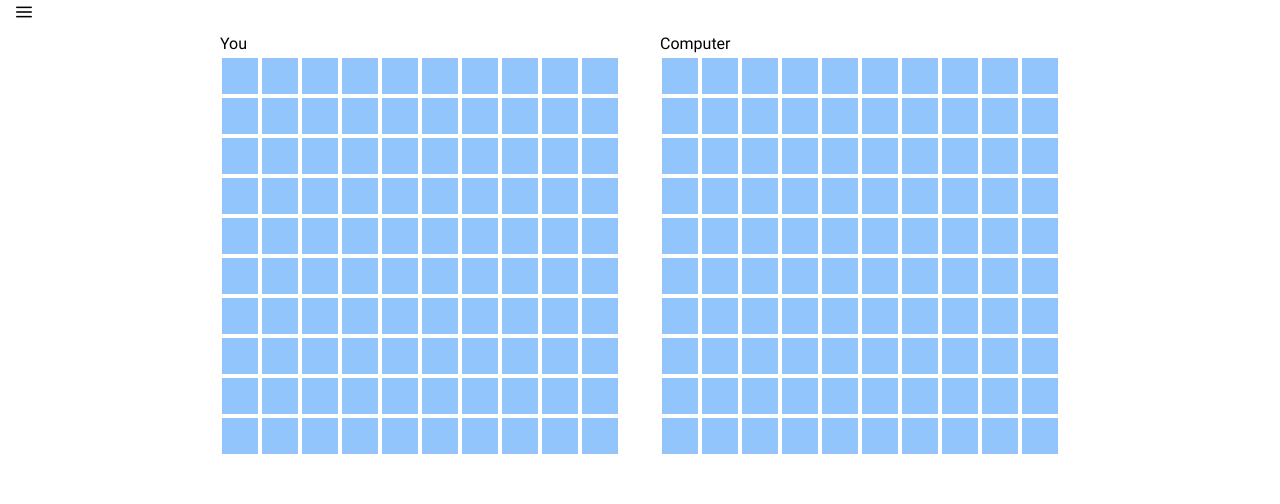
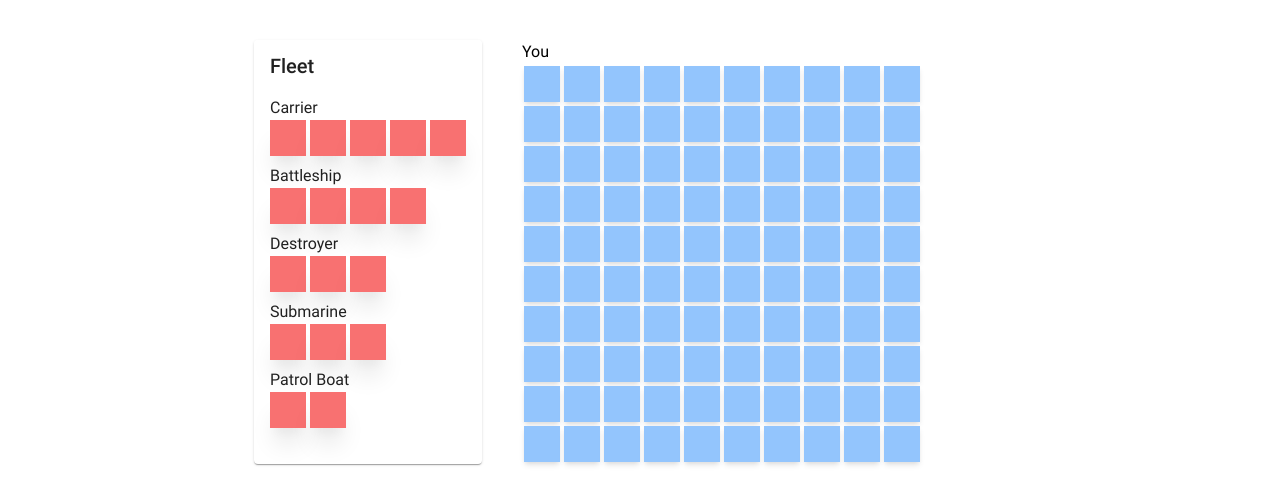
Before and after one commit to JakeTurner96/battleships, a Vue app: page / in a window 1280 px wide. Shown: the top 504 px of the page. Built offline with nearby package versions, Linux system fonts and the light colour scheme.

Commit message:
Implemented basic make move logic for ai

```diff
--- a/package.json
+++ b/package.json
@@ -26,13 +26,13 @@
     "@vue/compiler-sfc": "^3.0.0",
     "@vue/eslint-config-prettier": "^6.0.0",
     "@vue/eslint-config-typescript": "^7.0.0",
-    "autoprefixer": "^9.8.6",
+    "autoprefixer": "^9.8.8",
     "eslint": "^6.7.2",
     "eslint-plugin-prettier": "^3.3.1",
     "eslint-plugin-vue": "^7.0.0",
-    "postcss": "^7.0.36",
+    "postcss": "^7.0.39",
     "prettier": "^2.2.1",
-    "tailwindcss": "npm:@tailwindcss/postcss7-compat@^2.2.14",
+    "tailwindcss": "npm:@tailwindcss/postcss7-compat@^2.2.17",
     "typescript": "~4.1.5"
   },
   "eslintConfig": {
--- a/src/ai/ai.ts
+++ b/src/ai/ai.ts
@@ -75,11 +75,43 @@ export const useAiService = () => {
         return canPlace;
     };
 
+    const makeMove = async (selectedCell: any, grid: any) => {
+        const cell = grid.find((e: any) => e.id == selectedCell);
+        console.log(cell);
+        console.log(grid);
+        if (cell.isSelected) {
+            console.log();
+            // var hitAudio = new Audio(require("@/resources/audio/oof.mp3"));
+            // hitAudio.play();
+            cell.isDestroyed = true;
+        } else {
+            // var missAudio = new Audio(
+            //     require("@/resources/audio/splash.mp3")
+            // );
+            // missAudio.play();
+            cell.isMiss = true;
+        }
+    };
+
+    const aiMakeMove = (grid: any, previousMoves: any) => {
+        const cell = Math.floor(Math.random() * 100) + 1;
+        const found = previousMoves.find((move: any) => move == cell);
+        if (found) {
+            aiMakeMove(grid, previousMoves);
+        } else {
+            // make move
+            makeMove(cell, grid);
+            previousMoves.push(cell);
+        }
+    };
+
     return {
         generateGrid,
         genShipCoords,
         canPlaceShip,
         test,
         generateAiGridState,
+        aiMakeMove,
+        makeMove,
     };
 };
--- a/src/components/Cell.vue
+++ b/src/components/Cell.vue
@@ -5,11 +5,12 @@
             ${aiCellColor}
             items-center
             flex-cell
-            pb-cell
+            pb-9
             m-0.5
             cursor-pointer
+            shadow-md
         `"
-        @click="callback(cell)"
+        @click="callback(cell, gridState)"
     />
     <div
         v-if="!isAi"
@@ -17,11 +18,12 @@
             ${cellColor}
             items-center
             flex-cell
-            pb-cell
+            pb-9
             m-0.5
             cursor-pointer
+            shadow-md
         `"
-        @click="callback(cell.id)"
+        @click="callback(cell.id, gridState)"
         @mouseenter="hoverEnterCallback(cell.id)"
         @mouseleave="hoverLeaveCallback()"
     />
@@ -53,6 +55,9 @@ export default defineComponent({
         hoverLeaveCallback: {
             type: Function,
         },
+        gridState: {
+            type: Array,
+        },
     },
     setup(props: any) {
         // computed
@@ -63,6 +68,8 @@ export default defineComponent({
                 return "bg-red-400";
             } else if (props.cell.isHover) {
                 return "bg-gray-200";
+            } else if (props.cell.isMiss) {
+                return "bg-blue-500";
             } else {
                 return "bg-blue-300";
             }
--- a/src/components/Grid.vue
+++ b/src/components/Grid.vue
@@ -7,6 +7,7 @@
                 :cell="cell"
                 :isAi="isAi"
                 :callback="makeMove"
+                :gridState="gridState"
             />
         </div>
 
@@ -18,6 +19,7 @@
                 :callback="placeShipCallback"
                 :hoverEnterCallback="hoverEnterCallback"
                 :hoverLeaveCallback="hoverLeaveCallback"
+                :gridState="gridState"
             />
         </div>
     </div>
--- a/src/components/Ship.vue
+++ b/src/components/Ship.vue
@@ -1,32 +1,23 @@
 <template>
-    <div v-if="!ship.isPlaced">
-        <div
-            @click="callback(ship)"
-            @mouseenter="isShip = true"
-            @mouseleave="isShip = false"
-            class="flex w-max cursor-pointer space-x-1"
-        >
+    <div v-if="!ship.isPlaced" class="py-1">
+        <label>{{ name }}</label>
+        <div @click="callback(ship)" class="flex cursor-pointer space-x-1">
             <div
-                :class="
-                    isShip
-                        ? 'bg-red-400 flex w-9 h-9 shadow-xl'
-                        : 'bg-red-400 flex w-8 h-8 '
-                "
+                class="bg-red-400 flex w-9 h-9 shadow-xl"
                 v-for="index in length"
                 :key="index"
             />
         </div>
-        <label>{{ name }}</label>
     </div>
-    <div v-if="ship.isPlaced">
-        <div class="flex w-max space-x-1">
+    <div v-if="ship.isPlaced" class="py-1">
+        <del class="text-gray-300">{{ name }}</del>
+        <div class="flex space-x-1">
             <div
-                class="bg-gray-300 flex w-8 h-8"
+                class="bg-gray-300 flex w-9 h-9"
                 v-for="index in length"
                 :key="index"
             />
         </div>
-        <del class="text-gray-300">{{ name }}</del>
     </div>
 </template>
 
--- a/src/components/ShipSelector.vue
+++ b/src/components/ShipSelector.vue
@@ -1,7 +1,5 @@
 <template>
-    <Button icon="pi pi-bars" @click="isVisible = true" />
-    <Sidebar v-model:visible="isVisible" :baseZIndex="1000">
-        <div class="space-y-2">
+    <Panel header="Fleet">
         <Ship
             v-for="ship in shipState"
             :key="ship.id"
@@ -10,8 +8,7 @@
             :name="ship.name"
             :callback="shipClickCallback"
         />
-        </div>
-    </Sidebar>
+    </Panel>
 </template>
 
 <script lang="ts">
@@ -19,8 +16,7 @@
 import { defineComponent, ref } from "vue";
 
 // primevue
-import Button from "primevue/button";
-import Sidebar from "primevue/sidebar";
+import Panel from "primevue/panel";
 
 // config
 import shipConfig from "@/config/shipConfig";
@@ -30,9 +26,8 @@ import Ship from "@/components/Ship.vue";
 
 export default defineComponent({
     components: {
-        Button,
-        Sidebar,
         Ship,
+        Panel,
     },
     props: {
         shipState: {
--- a/src/views/Home.vue
+++ b/src/views/Home.vue
@@ -1,11 +1,10 @@
 <template>
-    <div class="space-y-2">
+    <div class="flex justify-center space-x-10 mt-10">
         <ShipSelector
             v-if="placedShips < 5"
             :callback="setSelectedShip"
             :shipState="shipState"
         />
-        <div class="flex justify-center space-x-10">
         <div>
             You
             <Grid
@@ -14,20 +13,14 @@
                 :placeShipCallback="placeShip"
                 :hoverEnterCallback="hoverEnterCallback"
                 :hoverLeaveCallback="hoverLeaveCallback"
-                />
-            </div>
-            <div>
-                Computer
-                <Grid
-                    :isAi="true"
-                    :gridState="p2GridState"
                 :makeMove="makeMove"
             />
         </div>
+        <div v-if="placedShips == 5">
+            Computer
+            <Grid :isAi="true" :gridState="p2GridState" :makeMove="makeMove" />
         </div>
-        <div class="flex justify-center">
-            <Button v-if="placedShips == 5" label="Begin" />
-        </div>
+        <Button @click="aiService.aiMakeMove(p1GridState, previousMoves)" />
     </div>
 </template>
 
@@ -61,6 +54,7 @@ export default defineComponent({
         const shipState = ref(shipConfig);
         const selectedShip = ref();
         const placedShips = ref(0);
+        const previousMoves = ref([]);
 
         // services
         const aiService = useAiService();
@@ -105,19 +99,17 @@ export default defineComponent({
             });
         };
 
-        const makeMove = async (selectedCell: any) => {
-            var cell = p2GridState.value.find(
-                (e: any) => e.id == selectedCell.id
-            );
+        const makeMove = async (selectedCell: any, grid: any) => {
+            var cell = grid.find((e: any) => e.id == selectedCell.id);
             if (selectedCell.isSelected) {
-                var hitAudio = new Audio(require("@/resources/audio/oof.mp3"));
-                hitAudio.play();
+                // var hitAudio = new Audio(require("@/resources/audio/oof.mp3"));
+                // hitAudio.play();
                 cell.isDestroyed = true;
             } else {
-                var missAudio = new Audio(
-                    require("@/resources/audio/splash.mp3")
-                );
-                missAudio.play();
+                // var missAudio = new Audio(
+                //     require("@/resources/audio/splash.mp3")
+                // );
+                // missAudio.play();
                 cell.isMiss = true;
             }
         };
@@ -137,6 +129,8 @@ export default defineComponent({
             p2GridState,
             placedShips,
             shipState,
+            aiService,
+            previousMoves,
             makeMove,
             placeShip,
             setSelectedShip,
--- a/tailwind.config.js
+++ b/tailwind.config.js
@@ -5,9 +5,9 @@ module.exports = {
         flex: {
             cell: "0 0 9%",
         },
-        padding: {
-            cell: "9%",
-        },
+        // padding: {
+        //     cell: "9%",
+        // },
         extend: {},
     },
     variants: {
```
Also changed, not shown: 1 other file (tests, documents, lock files or other folders). Lines whose indentation alone changed are shown as unchanged.
